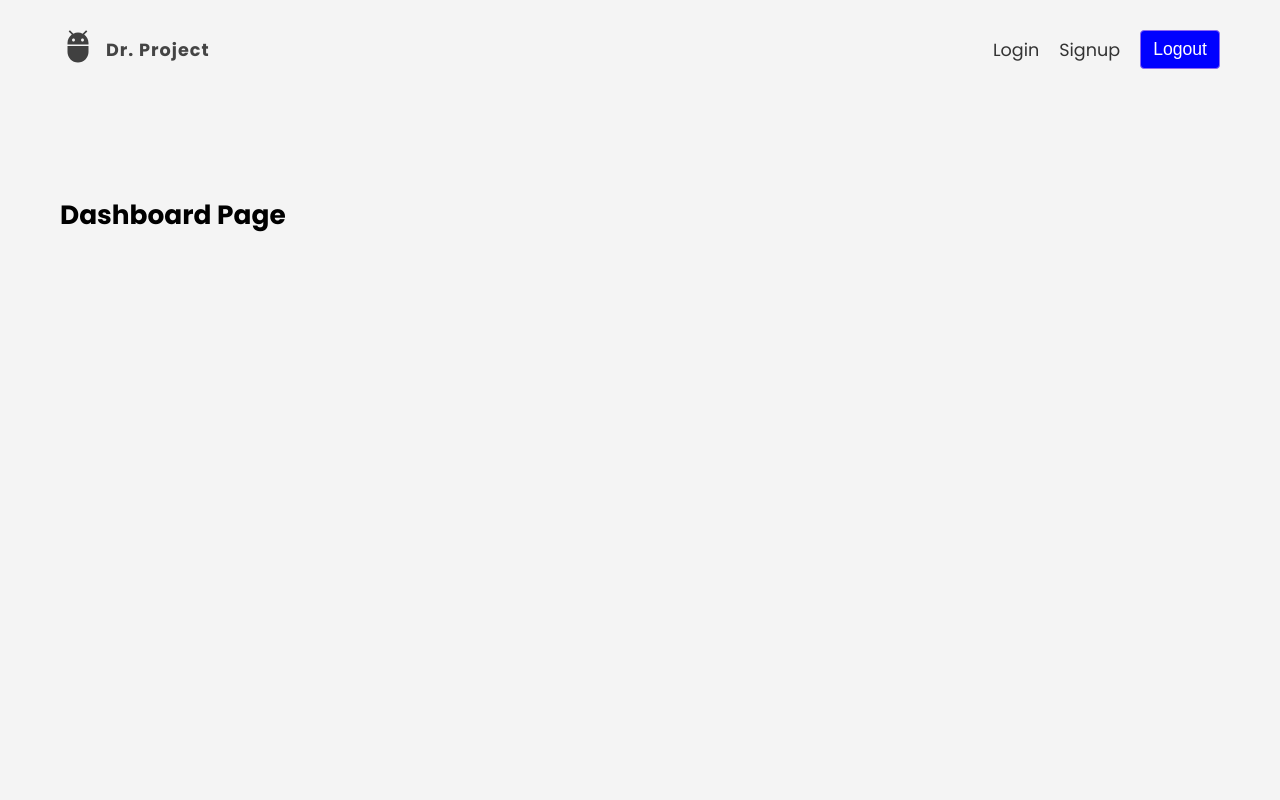
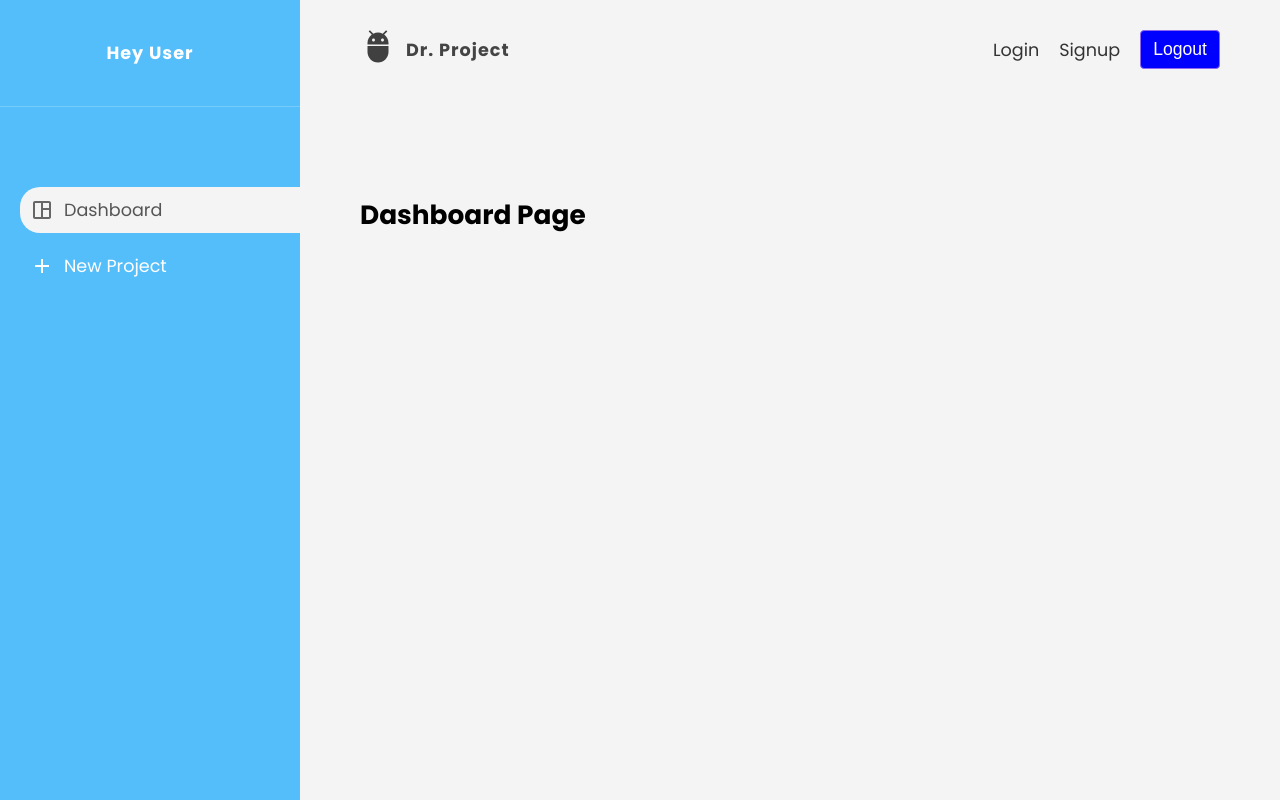
Before and after one commit to gggaryteo/project2-bootcamp, a React (Create React App) app: page / in a window 1280 px wide. Built offline with nearby package versions, Linux system fonts and the light colour scheme.

Commit message:
added Sidebar Component with css

```diff
--- a/src/App.css
+++ b/src/App.css
@@ -1,3 +1,6 @@
+/* Give subsequent elements a flex property
+e.g Sidebar and Navbar is side-by-side
+*/
 .App {
   display: flex;
 }
--- a/src/App.js
+++ b/src/App.js
@@ -6,10 +6,12 @@
 import TaskCard from "./Pages/TaskCard/TaskCard";
 import CreateProject from "./Pages/CreateProject/CreateProject";
 import Navbar from "./Components/Navbar";
+import Sidebar from "./Components/Sidebar";
 
 function App() {
   return (
     <div className="App">
+      <Sidebar/>
       <div className="container">
         <Navbar/>
         <Routes>
--- /dev/null
+++ b/src/Components/Sidebar.css
@@ -0,0 +1,53 @@
+.sidebar {
+  width: 300px;
+  min-width: 300px;
+  background: #54befb;
+  min-height: 100vh;
+  box-sizing: border-box;
+  position: relative;
+  color: #fff;
+}
+
+/* Position is fixed with regards to the sidebar styles */
+.sidebar-content {
+  position: fixed;
+  width: inherit;
+}
+.sidebar .user {
+  font-weight: bold;
+  text-align: center;
+  letter-spacing: 1px;
+  padding: 40px 30px;
+  border-bottom: 1px solid rgba(255,255,255,0.2);
+}
+.sidebar .links {
+  margin-top: 80px;
+  margin-left: 20px;
+}
+.sidebar .links li {
+  margin-top: 10px;
+}
+
+/* Dashboard Span tags and img tags sit beside one another  */
+.sidebar .links a {
+  display: flex;
+  padding: 10px;
+  text-decoration: none;
+  width: 100%;
+  color: #fff;
+  box-sizing: border-box;
+}
+.sidebar .links img {
+  margin-right: 10px;
+  filter: invert(100%);
+}
+
+/* To style the NavLinks from react-router. */
+.sidebar .links a.active {
+  color: #555;
+  background: var(--bg-color);
+  border-radius: 20px 0 0 20px;
+}
+.sidebar .links .active img {
+  filter: invert(40%);
+}
--- /dev/null
+++ b/src/Components/Sidebar.js
@@ -0,0 +1,37 @@
+import React from "react";
+import { NavLink } from "react-router-dom";
+
+import "./Sidebar.css";
+import DashboardIcon from "../assets/dashboard_icon.svg";
+import AddIcon from "../assets/add_icon.svg";
+
+
+export default function Sidebar() {
+  return (
+    <div className="sidebar">
+      <div className="sidebar-content">
+        <div className="user">
+          {/* add username here later after storing it in firestore */}
+          <p> Hey User </p>
+        </div>
+        <nav className="links">
+          <ul>
+            <li>
+              <NavLink exact to="/">
+                <img src={DashboardIcon} alt="dashboard-icon" />
+                <span>Dashboard</span>
+              </NavLink>
+            </li>
+
+            <li>
+              <NavLink to="/create-project">
+                <img src={AddIcon} alt="add-icon" />
+                <span>New Project</span>
+              </NavLink>
+            </li>
+          </ul>
+        </nav>
+      </div>
+    </div>
+  );
+}
```
